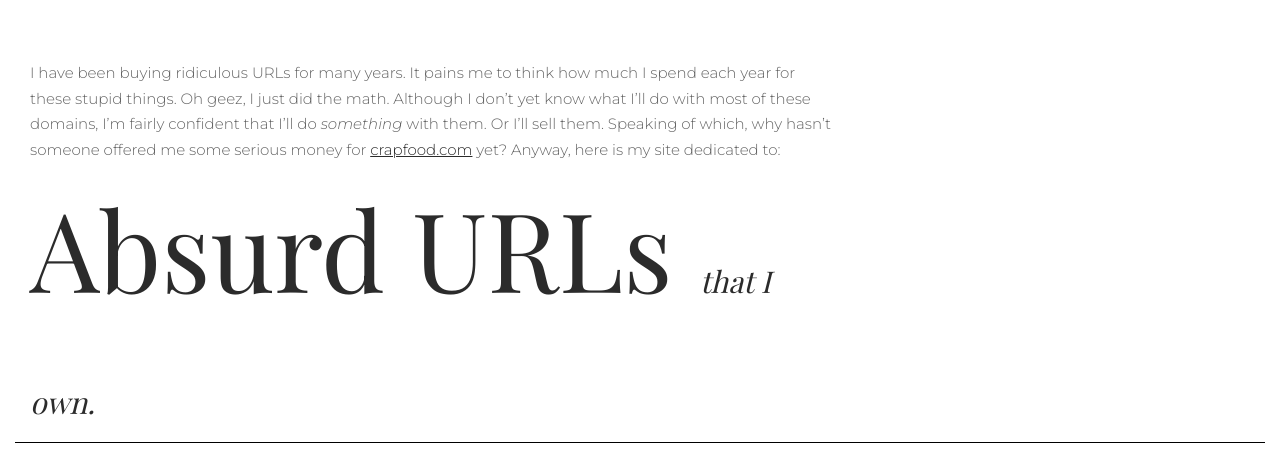
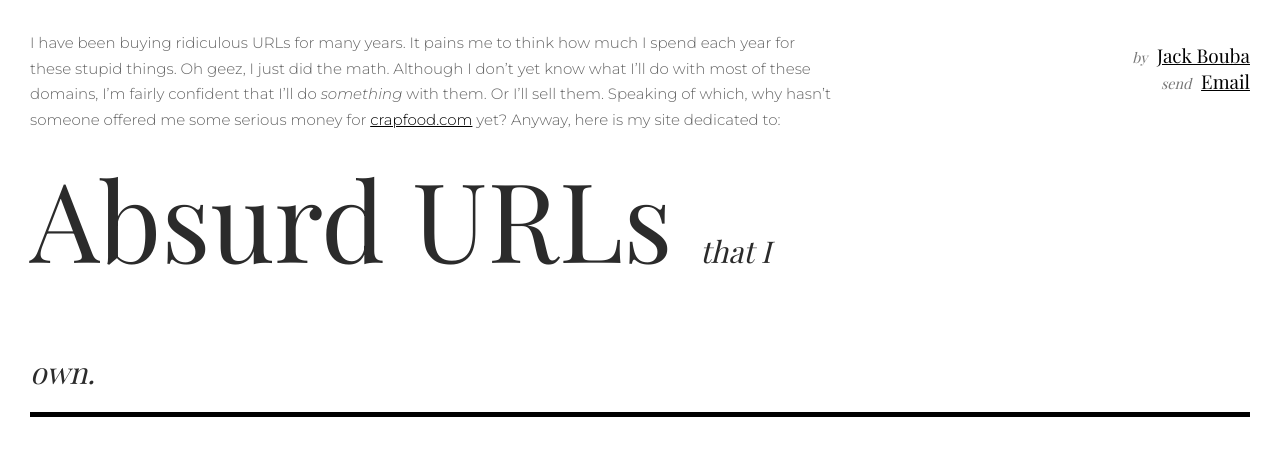
Before and after one commit to jackbouba/jb_com-v4, a Jekyll site: the page built from urls.html, in a window 1280 px wide, cut to the strip 0-475 px from the top of the page. Built offline with Jekyll 4.4.1, drawn with Linux system fonts in a browser that asks for light colours; nearby versions of some CDN libraries; some web fonts are replaced.

Commit message:
continued working on URLs page

```diff
--- a/_sass/_bootstrap-variables-urls.scss
+++ b/_sass/_bootstrap-variables-urls.scss
@@ -33,7 +33,7 @@
 $text-color:            #2B2B2B;
 
 //** Global textual link color.
-$link-color:            $text-color;
+$link-color:            #000;
 //** Link hover color set via `darken()` function.
 $link-hover-color:      $secondary;
 //** Link hover decoration.
@@ -838,4 +838,4 @@
 //** Point at which .dl-horizontal becomes horizontal
 // $dl-horizontal-breakpoint:    $grid-float-breakpoint
 //** Horizontal line color.
-// $hr-border:                   $gray-lighter
+$hr-border:                   #000;
--- a/stylesheets/urls.scss
+++ b/stylesheets/urls.scss
@@ -25,6 +25,9 @@
   padding-left: 30px;
   padding-right: 30px;
 }
+hr {
+  border-width: 5px;
+}
 
 // ==================================\
 // Utilities
@@ -45,14 +48,26 @@
 .mb0 {
   margin-bottom: 0;
 }
+.mbxs {
+  margin-bottom: 5px;
+}
 .mbs {
   margin-bottom: 15px;
 }
 .mbm {
   margin-bottom: 30px;
 }
+.mrxs {
+  margin-right: 5px;
+}
 .mt0 {
   margin-top: 0;
+}
+.mts {
+  margin-top: 15px;
+}
+.mtm {
+  margin-top: 30px;
 }
 .mtl {
   margin-top: 60px;
@@ -120,6 +135,7 @@
   font-family: $font-family-sans-serif;
   font-size: $font-size-base;
   font-weight: bold;
+  letter-spacing: .6px;
   margin-bottom: 20px;
 }
 .url-description {
--- a/urls.html
+++ b/urls.html
@@ -7,7 +7,7 @@
 
 <div class="container-fluid">
 
-  <div class="row mtl bb mbl">
+  <div class="row mtm">
     <div class="col-sm-8">
       <p class="intro">
         I have been buying ridiculous URLs for many years. It pains me to think how much
@@ -19,11 +19,16 @@
       </p>
       <h1>Absurd URLs <span>that I own.</span></h1>
     </div>
+    <div class="col-sm-4 text-right mts">
+      <p class="h4 mbxs mt0"><em class="small mrxs">by</em> <a href="http://www.jackbouba.com" target="_blank">Jack Bouba</a></p>
+      <p class="h4 mb0 mt0"><em class="small mrxs">send</em> <a href="mailto:jackbouba@gmail.com">Email</a></p>
+    </div>
   </div>
+  <hr class="mbl mt0" />
 
   <div class="row mbl">
     <div class="col-sm-4">
-      <img src="https://picsum.photos/600" />
+      <img src="https://picsum.photos/600/400" />
       <h2 class="url-address">crapfood.com</h2>
       <p class="url-description">
         Obviously, this one will be about shitty food. Bad-tasting food or unhealthy food?
@@ -31,7 +36,7 @@
       </p>
     </div>
     <div class="col-sm-4">
-      <img src="https://picsum.photos/600" />
+      <img src="https://picsum.photos/600/400" />
       <h2 class="url-address">wearewack.com</h2>
       <p class="url-description">
         One of the many business names I’ve thought of. The ‘wack’ is actually ‘W.A.C.K’,
@@ -40,7 +45,7 @@
       </p>
     </div>
     <div class="col-sm-4">
-      <img src="https://picsum.photos/600" />
+      <img src="https://picsum.photos/600/400" />
       <h2 class="url-address">whyareyoureyesweird.com</h2>
       <p class="url-description">
         This one’s a mystery to me. I’m pretty sure this was a <a href="http://www.veronicapisano.com" target="_blank">Veronica</a> idea.
@@ -50,7 +55,7 @@
 
   <div class="row mbl">
     <div class="col-sm-4">
-      <img src="https://picsum.photos/600" />
+      <img src="https://picsum.photos/600/400" />
       <h2 class="url-address">haikucuckoo.com</h2>
       <p class="url-description">
         I love writing haikus. This site is going to be extremely simple – it’ll basically
@@ -59,7 +64,7 @@
       </p>
     </div>
     <div class="col-sm-4">
-      <img src="https://picsum.photos/600" />
+      <img src="https://picsum.photos/600/400" />
       <h2 class="url-address">eggburps.com</h2>
       <p class="url-description">
         We’re all familiar with the reality of egg burps. You eat an egg, especially a
@@ -67,7 +72,7 @@
       </p>
     </div>
     <div class="col-sm-4">
-      <img src="https://picsum.photos/600" />
+      <img src="https://picsum.photos/600/400" />
       <h2 class="url-address">chickencandyandtofu.com</h2>
       <p class="url-description">
         A disgusting combo, right? This is another one that I have almost no recollection of
@@ -78,7 +83,7 @@
 
   <div class="row mbl">
     <div class="col-sm-4">
-      <img src="https://picsum.photos/600" />
+      <img src="https://picsum.photos/600/400" />
       <h2 class="url-address">americangerbil.com</h2>
       <p class="url-description">
         I think this’ll be a site that sells fancy dolls, like American Girl Dolls.
@@ -86,7 +91,7 @@
       </p>
     </div>
     <div class="col-sm-4">
-      <img src="https://picsum.photos/600" />
+      <img src="https://picsum.photos/600/400" />
       <h2 class="url-address">mildduds.com</h2>
       <p class="url-description">
         One of my many musical pseudonyms. I’ve also gone by Mr Belvedere’s Stereo
@@ -94,7 +99,7 @@
       </p>
     </div>
     <div class="col-sm-4">
-      <img src="https://picsum.photos/600" />
+      <img src="https://picsum.photos/600/400" />
       <h2 class="url-address">strengthling.com</h2>
       <p class="url-description">
         See previous entry.
@@ -104,14 +109,14 @@
 
   <div class="row mbl">
     <div class="col-sm-4">
-      <img src="https://picsum.photos/600" />
+      <img src="https://picsum.photos/600/400" />
       <h2 class="url-address">toiletnap.com</h2>
       <p class="url-description">
         Self-explanatory. Or just check out <a href="http://www.toiletnap.com" target="_blank">toiletnap.com</a>.
       </p>
     </div>
     <div class="col-sm-4">
-      <img src="https://picsum.photos/600" />
+      <img src="https://picsum.photos/600/400" />
       <h2 class="url-address">toilettegazette.com</h2>
       <p class="url-description">
         This is one of my better ideas. It’ll be a newspaper that you read while
@@ -120,7 +125,7 @@
       </p>
     </div>
     <div class="col-sm-4">
-      <img src="https://picsum.photos/600" />
+      <img src="https://picsum.photos/600/400" />
       <h2 class="url-address">thirdwheel.fun</h2>
       <p class="url-description">
         This is going to be the name of the design studio I eventually start with husband
```
Also changed, not shown: 2 other files.
